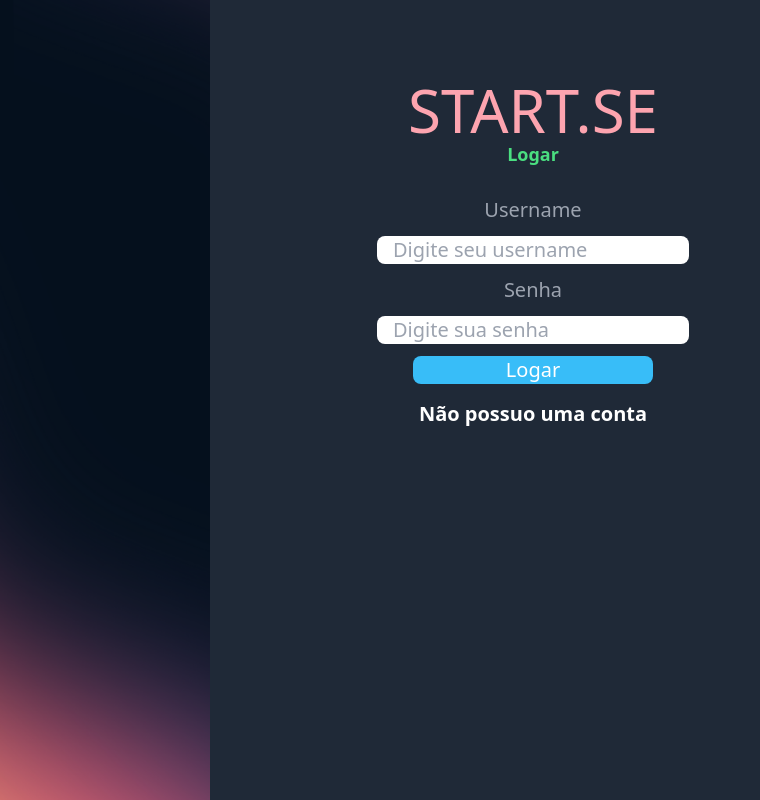
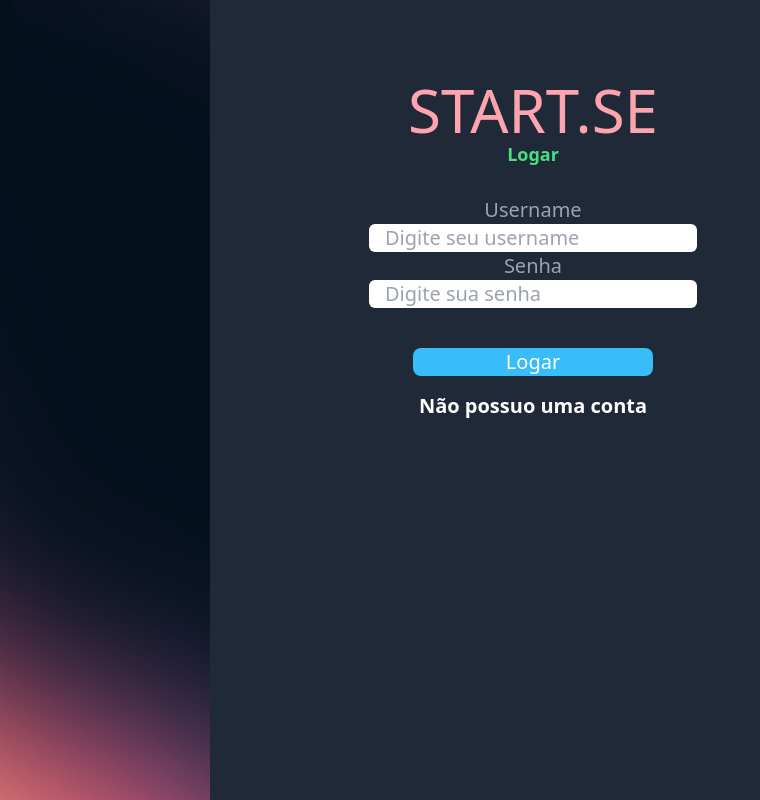
Before and after one commit to fpsnetodf/psw11, a Django app: page /logar/ in a window 1280 px wide. Shown: the whole page, without its empty margins (0-760 px from the left). Run offline with Django 5.2, Linux system fonts and the light colour scheme.

Commit message:
add requirements.txt

```diff
--- /dev/null
+++ b/requirements.txt
@@ -0,0 +1,4 @@
+asgiref==3.8.1
+Django==5.0.7
+pillow==10.4.0
+sqlparse==0.5.1
--- a/static/css/style.css
+++ b/static/css/style.css
@@ -590,6 +586,14 @@ video {
   margin-top: 1rem;
 }
 
+.ms-4 {
+  margin-inline-start: 1rem;
+}
+
+.mt-10 {
+  margin-top: 2.5rem;
+}
+
 .block {
   display: block;
 }
@@ -612,6 +632,10 @@ video {
 
 .rounded-lg {
   border-radius: 0.5rem;
+}
+
+.rounded-md {
+  border-radius: 0.375rem;
 }
 
 .bg-green-400 {
--- a/usuarios/templates/usuarios/cadastro.html
+++ b/usuarios/templates/usuarios/cadastro.html
@@ -40,10 +40,12 @@
         <input type="password" class="form-control" name="confirmar_senha" placeholder="Confirme sua senha">
         <div class="centralizar">
         <input type="submit" class="bg-green-400 px-4 py-2 rounded-lg hover:bg-green-600 hover:text-white mt-4" value="Cadastrar">
-        <a href="#" class="texto">Já possuo uma conta</a>
+        <a href="#" class="ms-4">Já possuo uma conta</a>
         </div>
     </form>
     </div>
+    </div>
+    <div class="col-span-1 bg-img">
     </div>
     </div>
    </div>
--- a/usuarios/templates/usuarios/logar.html
+++ b/usuarios/templates/usuarios/logar.html
@@ -10,12 +10,12 @@
 {% block titulo %}
 {% endblock titulo %}
 {% block conteudo %}
-<div >
+
 <div class="grid grid-cols-6 gap-1">
     <div class="col-span-1 bg-img">
     </div>
     <div class="col-span-3">
-    <div class="container-form mt-20">
+    <div class="mt-20">
     <h1 class="text-center text-6xl text-rose-300 mt-20">START.SE</h1>
     <h1 class="text-green-400 font-bold text-lg">Logar</h1>
         {% if messages %}
@@ -26,15 +26,18 @@
             {% endfor %}
         {% endif %}
     <br>
+
     <form action="{% url 'logar' %}" method="POST">{% csrf_token %}
-    <label>Username</label>
+    <div class="">
+        <label class="">Username</label>
         <br>
-    <input type="text" class="form-control input-pers" name="username" placeholder="Digite seu username">
+    </div>
+        <input type="text" class="rounded-md px-4 hover:ring-4 hover:ring-gray-500 " name="username" placeholder="Digite seu username">
         <br>
     <label>Senha</label>
     <br>
-    <input type="password" class="form-control input-pers" name="senha" placeholder="Digite sua senha">
-    <div class="centralizar">
+    <input type="password" class="rounded-md px-4 hover:ring-4 hover:ring-gray-500 " name="senha" placeholder="Digite sua senha">
+    <div class="mt-10">
     <input type="submit" class="bg-sky-400 w-60 rounded-lg hover:bg-sky-600 hover:text-black text-white mb-4" value="Logar">
     <br>
     <a href="" class="font-bold text-white text-xl ">Não possuo uma conta</a>
@@ -42,9 +45,8 @@
     </form>
     </div>
     </div>
+    </div>
 
-    </div>
-   </div>
 
 {% endblock conteudo%}
 {% block footer %}{% endblock footer %}
```
Also changed, not shown: other parts of static/css/style.css (+69 -4 lines). Lines whose indentation alone changed are shown as unchanged.
